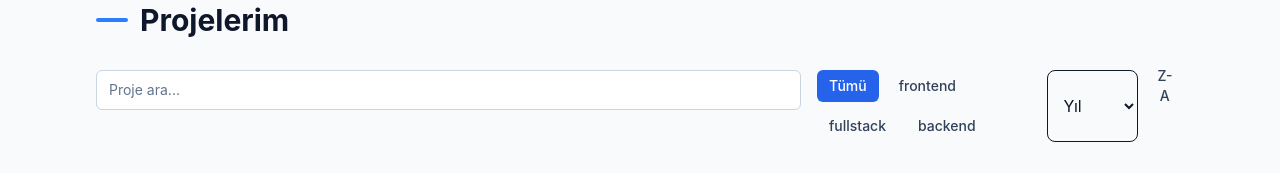
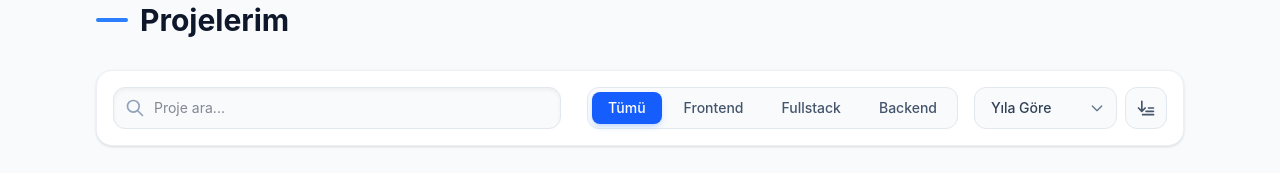
Before and after one commit to ibrahimsahin022/web-lab-hello, a React (Vite) app: page / in a window 1280 px wide. Shown: the part 627-800 px from the top of the page. Built offline with nearby package versions, Linux system fonts and the light colour scheme; grey boxes are pictures that could not be loaded.

Commit message:
style: modernize filter and sort toolbar UI

```diff
--- a/src/App.tsx
+++ b/src/App.tsx
@@ -3,8 +3,6 @@ import type { Project, Category, SortField, SortOrder } from "./types/project";
 import { fetchProjects } from "./services/projectService";
 import { applyFilters } from "./utils/projectHelpers";
 import Card from "./components/Card";
-import Input from "./components/Input";
-import Button from "./components/Button";
 import Alert from "./components/Alert";
 
 export default function App() {
@@ -79,44 +77,66 @@ export default function App() {
                     </Alert>
                 )}
 
-                {/* FİLTRELER */}
-                <div className="flex flex-col sm:flex-row gap-4 mb-8">
-                    <Input
+                {/* FİLTRELER TOOLBAR */}
+                <div className="bg-white dark:bg-slate-900 p-2 sm:p-4 rounded-2xl shadow-sm border border-slate-200/60 dark:border-slate-800/60 mb-8 flex flex-col lg:flex-row gap-4 lg:items-center justify-between">
+                    {/* Arama */}
+                    <div className="relative flex-1 max-w-md">
+                        <svg xmlns="http://www.w3.org/2000/svg" className="absolute left-3 top-1/2 -translate-y-1/2 w-5 h-5 text-slate-400 pointer-events-none" fill="none" viewBox="0 0 24 24" stroke="currentColor" strokeWidth={2}>
+                            <path strokeLinecap="round" strokeLinejoin="round" d="M21 21l-6-6m2-5a7 7 0 11-14 0 7 7 0 0114 0z" />
+                        </svg>
+                        <input
                             id="search"
+                            type="text"
                             placeholder="Proje ara..."
                             value={search}
                             onChange={e => setSearch(e.target.value)}
+                            className="w-full bg-slate-50 dark:bg-slate-950/50 border border-slate-200 dark:border-slate-800 rounded-xl py-2.5 pl-10 pr-4 text-sm focus:outline-none focus:ring-2 focus:ring-blue-500/50 dark:text-white transition-all shadow-inner"
                         />
+                    </div>
 
-                    <div className="flex gap-2 flex-wrap">
+                    <div className="flex flex-col sm:flex-row gap-4 lg:items-center">
+                        {/* Kategoriler */}
+                        <div className="flex flex-wrap gap-1.5 p-1 bg-slate-50 dark:bg-slate-950/50 rounded-xl border border-slate-200 dark:border-slate-800 sm:w-max">
                             {categories.map(cat => (
-                            <Button
+                                <button
                                     key={cat}
-                                variant={category === cat ? "primary" : "ghost"}
-                                size="sm"
                                     onClick={() => setCategory(cat)}
+                                    className={`px-4 py-1.5 text-sm font-medium rounded-lg transition-all duration-200 ${category === cat
+                                        ? "bg-blue-600 text-white shadow-md shadow-blue-500/20"
+                                        : "text-slate-600 dark:text-slate-400 hover:text-slate-900 dark:hover:text-slate-200 hover:bg-slate-200/50 dark:hover:bg-slate-800"
+                                        }`}
                                 >
-                                {cat === "all" ? "Tümü" : cat}
-                            </Button>
+                                    {cat === "all" ? "Tümü" : cat.charAt(0).toUpperCase() + cat.slice(1)}
+                                </button>
                             ))}
                         </div>
 
-                    <div className="flex gap-2">
+                        {/* Sıralama */}
+                        <div className="flex items-center gap-2">
+                            <div className="relative">
                                 <select
                                     value={sortField}
                                     onChange={e => setSortField(e.target.value as SortField)}
-                            className="border rounded-lg px-3 py-2 dark:bg-gray-800 dark:text-white"
+                                    className="appearance-none bg-slate-50 dark:bg-slate-950/50 border border-slate-200 dark:border-slate-800 rounded-xl pl-4 pr-10 py-2.5 text-sm font-medium text-slate-700 dark:text-slate-200 focus:outline-none focus:ring-2 focus:ring-blue-500/50 cursor-pointer transition-all hover:bg-slate-100 dark:hover:bg-slate-800"
                                 >
-                            <option value="year">Yıl</option>
-                            <option value="title">Başlık</option>
+                                    <option value="year">Yıla Göre</option>
+                                    <option value="title">Başlığa Göre</option>
                                 </select>
-                        <Button
-                            variant="ghost"
-                            size="sm"
+                                <svg xmlns="http://www.w3.org/2000/svg" className="absolute right-3 top-1/2 -translate-y-1/2 w-4 h-4 text-slate-500 pointer-events-none" fill="none" viewBox="0 0 24 24" stroke="currentColor" strokeWidth={2}>
+                                    <path strokeLinecap="round" strokeLinejoin="round" d="M19 9l-7 7-7-7" />
+                                </svg>
+                            </div>
+
+                            <button
                                 onClick={() => setSortOrder(o => o === "asc" ? "desc" : "asc")}
+                                className="p-2.5 bg-slate-50 dark:bg-slate-950/50 border border-slate-200 dark:border-slate-800 rounded-xl text-slate-600 dark:text-slate-400 hover:bg-slate-100 dark:hover:bg-slate-800 hover:text-blue-600 dark:hover:text-blue-400 transition-colors focus:outline-none focus:ring-2 focus:ring-blue-500/50"
+                                title={sortOrder === "asc" ? "Artan Sıralama" : "Azalan Sıralama"}
                             >
-                            {sortOrder === "asc" ? "A-Z" : "Z-A"}
-                        </Button>
+                                <svg xmlns="http://www.w3.org/2000/svg" className={`w-5 h-5 transition-transform duration-300 ${sortOrder === "desc" ? "rotate-180" : ""}`} fill="none" viewBox="0 0 24 24" stroke="currentColor" strokeWidth={2}>
+                                    <path strokeLinecap="round" strokeLinejoin="round" d="M3 4h13M3 8h9m-9 4h6m4 0l4-4m0 0l4 4m-4-4v12" />
+                                </svg>
+                            </button>
+                        </div>
                     </div>
                 </div>
 
```
Lines whose indentation alone changed are shown as unchanged.
